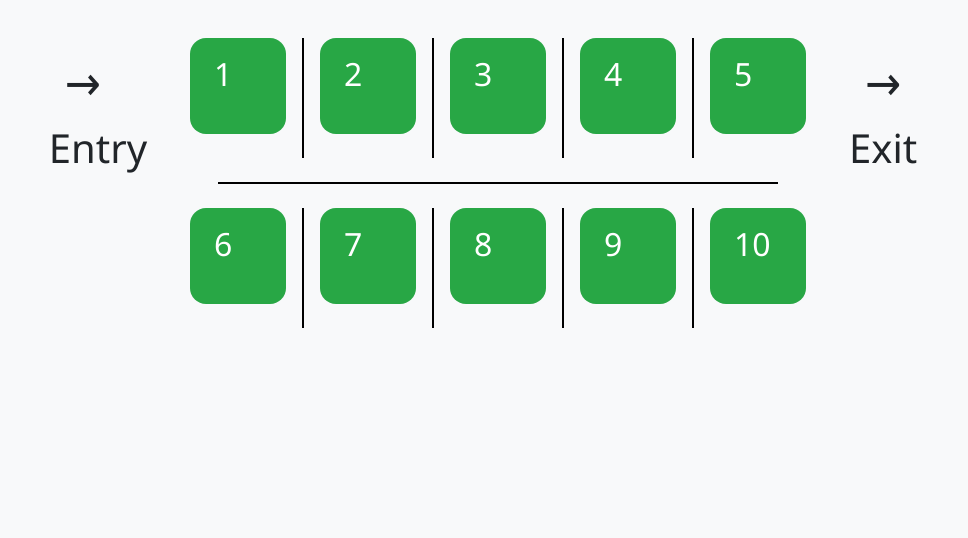
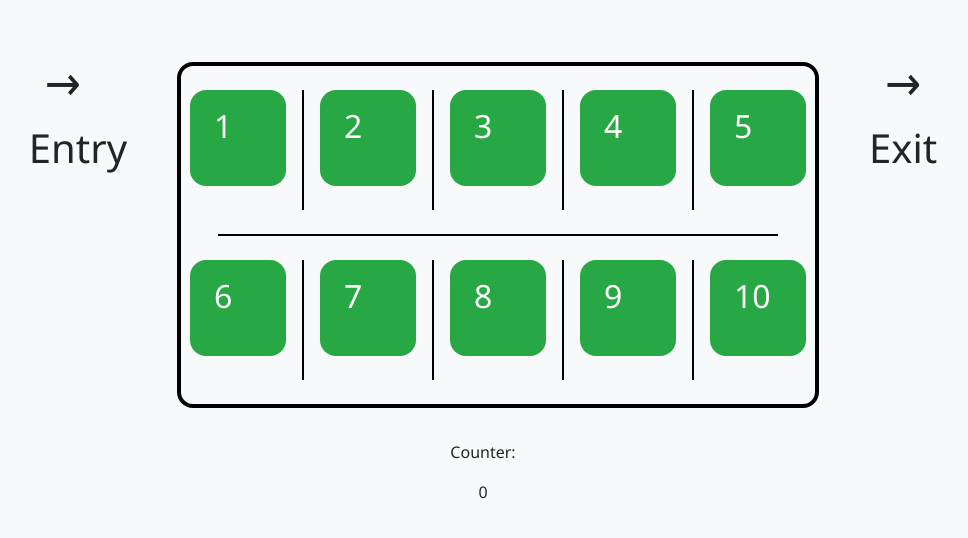
Before and after one commit to pps-19012/Smart-Parking-System, a Flask app: page / in a window 1280 px wide. Shown: the part 82-620 px from the top of the page, without its empty margins (157-1125 px from the left). Run offline with Flask 3, Linux system fonts and the light colour scheme; some libraries are stand-ins or nearby versions.

Commit message:
updated the layout and added counter

```diff
--- a/website/templates/home.html
+++ b/website/templates/home.html
@@ -77,6 +77,13 @@
       .parking-wrapper {
         margin: 0 50px;
       }
+      .boundary {
+        border: 4px solid black;
+        border-radius: 1rem;
+        padding: 1rem;
+        margin: 2rem auto;
+        width: fit-content;
+      }
     </style>
   </head>
   <body>
@@ -88,6 +95,7 @@
         Entry
       </div>
       <div class="parking-wrapper">
+        <div class="boundary">
           <div class="parking">
             <div class="row">
               <div class="btn-custom" id="btn1" status="free">1</div>
@@ -114,27 +122,39 @@
             </div>
           </div>
         </div>
+      </div>
       <div class="entry-exit">
         <div class="entry-exit-arrow">&rarr;</div>
         Exit
       </div>
     </div>
+    <div style="text-align: center">
+      <p>Counter:</p>
+      <div id="inside-count">0</div>
+    </div>
 
     <script>
-      //var entryCount = 0
-      //var exitCount = 0
+      let entryCount = 0;
+      let exitCount = 0;
+      let inside = 0;
 
       function updateButtonColors() {
         fetch("/parkingData")
           .then((response) => response.json())
           .then((data) => {
-            for (let i = 0; i < data.color.length; i++) {
-              //console.log(data);
+            console.log(data.entryData, data.exitData);
+            entryCount += parseInt(data.entryData);
+            exitCount += parseInt(data.exitData);
+            console.log(entryCount, exitCount);
+            inside = entryCount - exitCount;
+            document.getElementById("inside-count").innerHTML = `${inside}`;
+            for (let i = 0; i < data.stm32.length; i++) {
               var button = document.getElementById(`btn${i + 1}`);
               if ((button.status == "wait") & (data.stm32[i] == 0)) {
                 continue;
               } else {
                 button.style.backgroundColor = data.color[i];
+                button.style.color = "white";
                 if (data.stm32[i] == 1) {
                   button.status = "reserved";
                 } else {
@@ -168,11 +188,6 @@
       }
 
       document
-        .getElementById("btn1")
-        .addEventListener("click", () =>
-          onButtonClick(document.getElementById("btn1"))
-        );
-      document
         .getElementById("btn2")
         .addEventListener("click", () =>
           onButtonClick(document.getElementById("btn2"))
--- a/website/views.py
+++ b/website/views.py
@@ -29,7 +29,7 @@ def get_parking_data():
     # data = "10001"  # example data
     random_num = random.randint(129, 500)
     binary_num = bin(random_num)[2:]
-    last_five_bits = binary_num[0:4]
+    last_five_bits = binary_num[0:5]
     entry_bit = binary_num[5]
     exit_bit = binary_num[6]
     data = ''.join(['1' if bit == '1' else '0' for bit in last_five_bits])
```
Lines whose indentation alone changed are shown as unchanged.
